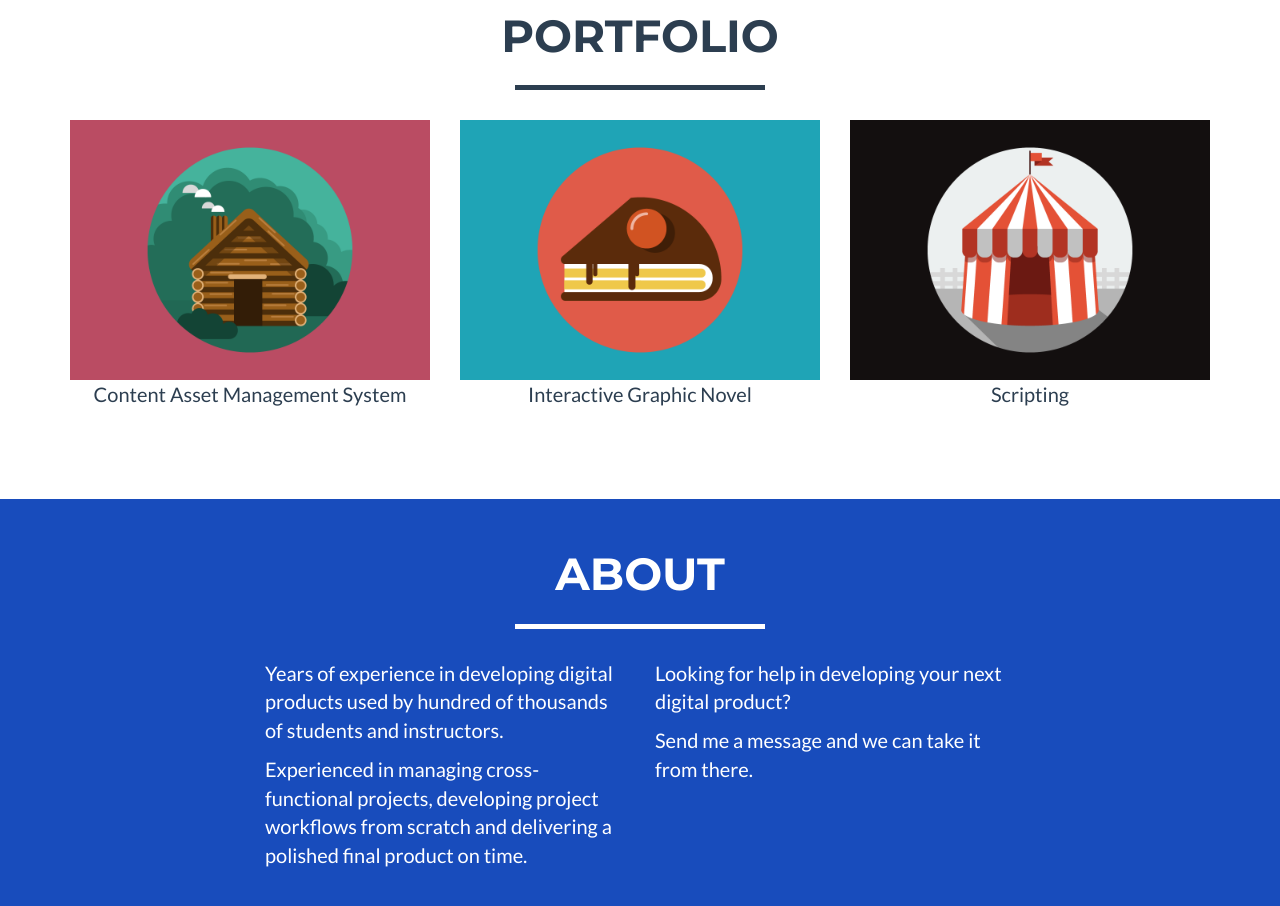
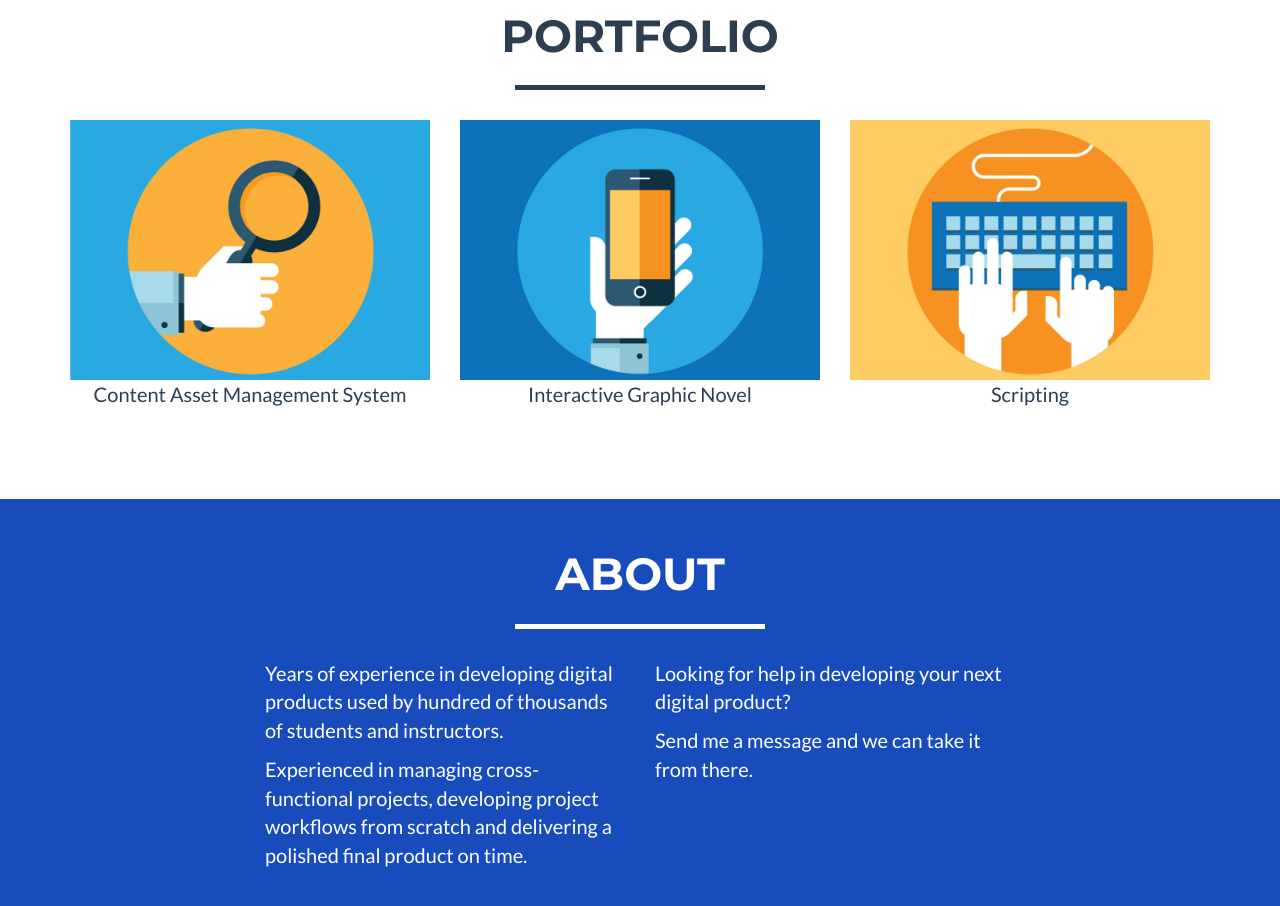
Before and after one commit to kenkaden/kenkaden.github.io, a plain HTML site: page index.html in a window 1280 px wide. Shown: the part 800-1706 px from the top of the page. Drawn offline with Linux system fonts and the light colour scheme.

Commit message:
Final images uploaded

```diff
--- a/index.html
+++ b/index.html
@@ -119,7 +119,7 @@
                                 <i class="fa fa-search-plus fa-3x"></i>
                             </div>
                         </div>
-                        <img src="img/portfolio/cabin.png" class="img-responsive" alt="">
+                        <img src="img/portfolio/search.jpg" class="img-responsive" alt="">
                     </a>
                     <p class="asset_title">Content Asset Management System</p>
                 </div>
@@ -130,7 +130,7 @@
                                 <i class="fa fa-search-plus fa-3x"></i>
                             </div>
                         </div>
-                        <img src="img/portfolio/cake.png" class="img-responsive" alt="">
+                        <img src="img/portfolio/phone.jpg" class="img-responsive" alt="">
                     </a>
                     <p class="asset_title">Interactive Graphic Novel</p>
                 </div>
@@ -141,7 +141,7 @@
                                 <i class="fa fa-search-plus fa-3x"></i>
                             </div>
                         </div>
-                        <img src="img/portfolio/circus.png" class="img-responsive" alt="">
+                        <img src="img/portfolio/keyboard.jpg" class="img-responsive" alt="">
                     </a>
                     <p class="asset_title">Scripting</p>
                 </div>
@@ -237,7 +237,7 @@
                         <div class="modal-body">
                             <h2>Content Asset Management System</h2>
                             <hr class="star-primary">
-                            <img src="img/portfolio/cabin.png" class="img-responsive img-centered" alt="">
+                            <img src="img/portfolio/search.jpg" class="img-responsive img-centered" alt="">
                             <p>Convert assets managed on an excel spreadsheet into a SQLite3 database.  Created admin page to update assets and add user access to the database.  Search page powered by the Whoosh search engine.  </p>
                             <p>Created with Django and Bootstrap.</p>
                             <ul class="list-inline item-details">
@@ -275,7 +275,7 @@
                         <div class="modal-body">
                             <h2>Interactive Graphic Novel</h2>
                             <hr class="star-primary">
-                            <img src="img/portfolio/cake.png" class="img-responsive img-centered" alt="">
+                            <img src="img/portfolio/phone.jpg" class="img-responsive img-centered" alt="">
                             <p>Prototype concept of graphic novel web application.  Features include interactive quizzes, searchable media library, and touch friendly scrolling for the pages. </p>
                             <p>Created with JQuery Mobile.</p>
                             <ul class="list-inline item-details">
@@ -313,7 +313,7 @@
                         <div class="modal-body">
                             <h2>Scripting</h2>
                             <hr class="star-primary">
-                            <img src="img/portfolio/circus.png" class="img-responsive img-centered" alt="">
+                            <img src="img/portfolio/keyboard.jpg" class="img-responsive img-centered" alt="">
                             <p>Create scripts to automate repetitive tasks.  From checking broken weblinks to automated generation of media grids and creating a media asset catalogue.  </p>
                             <p>Created with Python.</p>
                             <ul class="list-inline item-details">
```
Also changed, not shown: img/paladin.png (added), img/portfolio/keyboard.jpg (added), img/portfolio/phone.jpg (added), img/portfolio/search.jpg (added).
